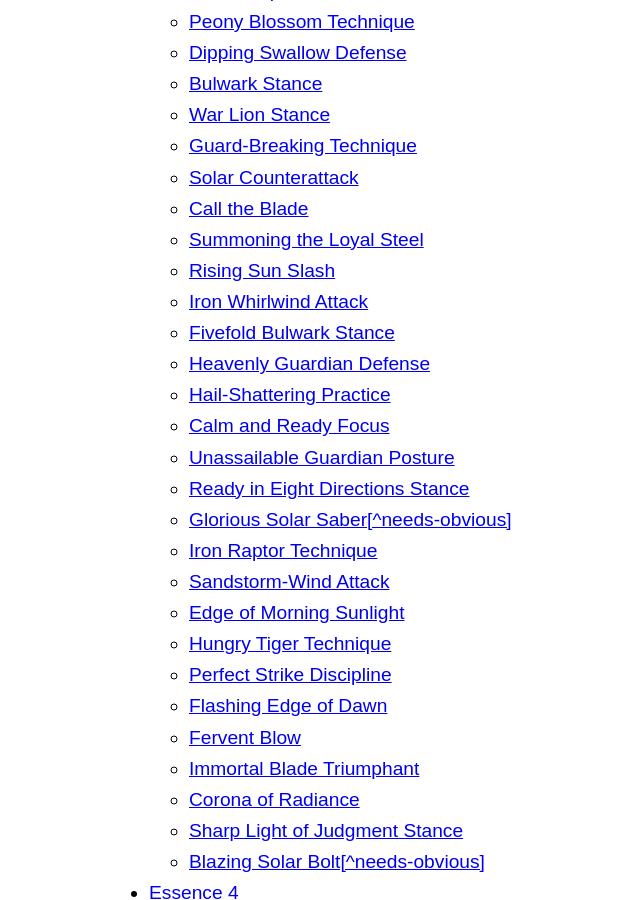
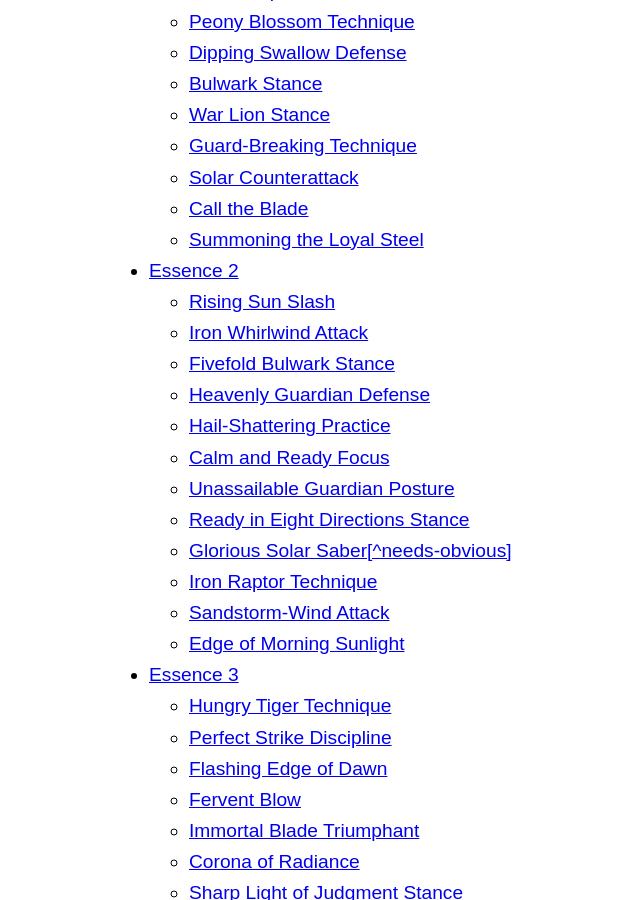
Before and after one commit to lost-egg/lost-egg.github.io, a Jekyll site: the page built from charms/melee.md, in a window 1280 px wide and 900 px high, scrolled down 375 px. Shown: the whole window, without its empty margins (147-787 px from the left). Built offline with Jekyll 4.4.1, drawn with Linux system fonts in a browser that asks for light colours.

Commit message:
Add missing Essence headers

```diff
--- a/charms/melee.md
+++ b/charms/melee.md
@@ -103,6 +103,8 @@ Roll (Wits + Melee) at difficulty 4. If you succeed, the target instantly appear
 **Target** One weapon
 
 The target vanishes. When the Duration ends, it reappears on your person and is readied as if with [Ready Weapon](/combat/#ready-weapon)
+
+## Essence 2
 
 ### Rising Sun Slash[^no-uniform][^consolidated-upgrade]
 
@@ -220,6 +222,8 @@ Make a decisive Melee attack at short range. It ignores hardness and does (Essen
 
 Roll (Essence). You deal that much damage to the same target as the triggering attack, and this damage ignores hardness.
 
+## Essence 3
+
 ### Hungry Tiger Technique[^no-dual]
 
 **Prerequisites** Melee 5, Essence 3, Rising Sun Slash
```
